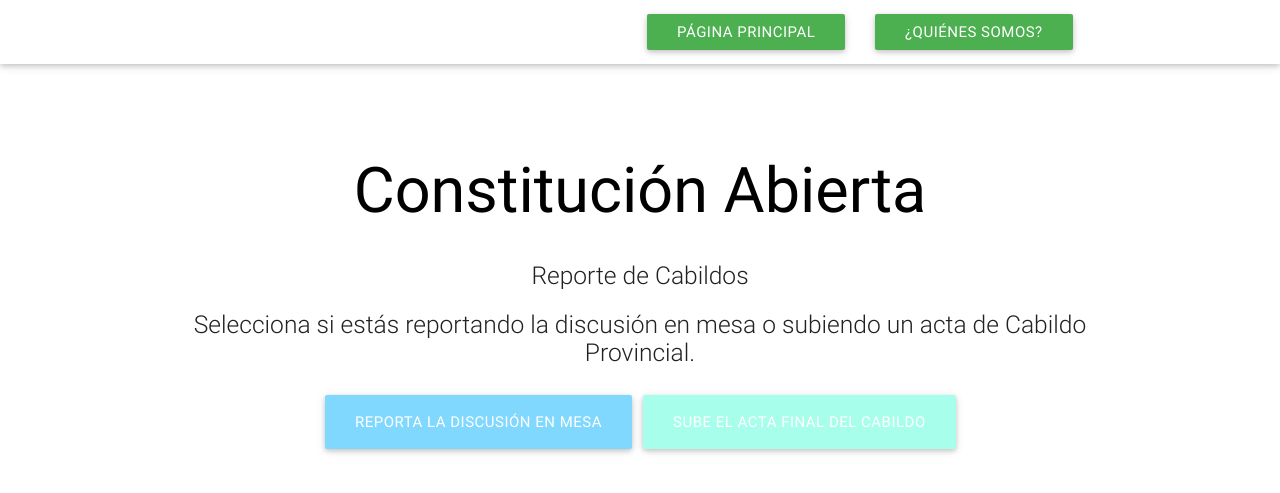
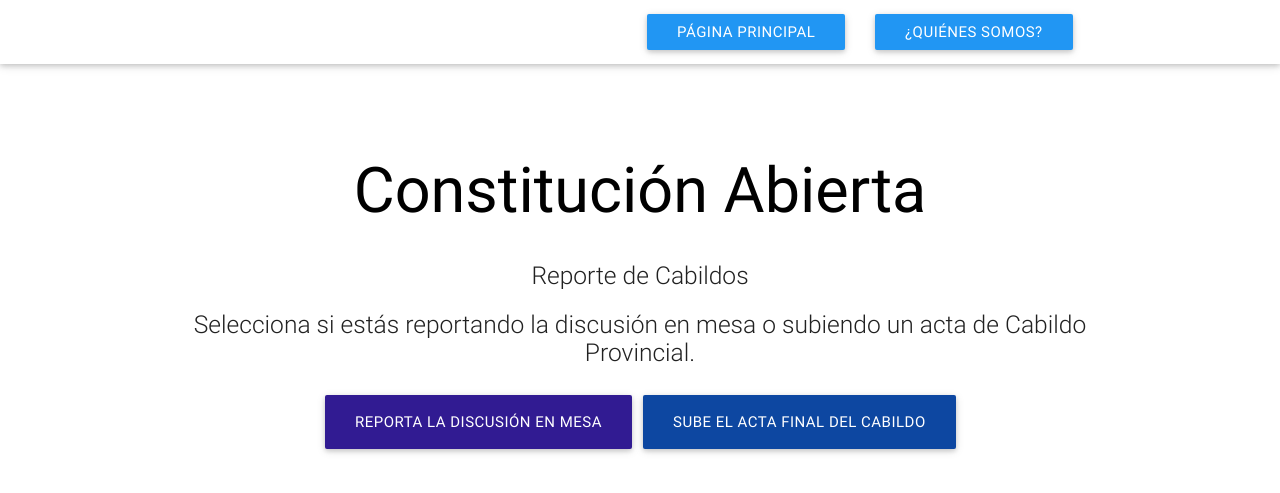
Before and after one commit to hirohope/constitucion-abierta, a Django app: page /cabildos/ in a window 1280 px wide. Shown: the top 493 px of the page. Run offline with Django 3.2, Linux system fonts and the light colour scheme; some libraries are stand-ins or nearby versions.

Commit message:
pagina elegir tipo cabildo

```diff
--- a/constitucion/templates/elegir-tipo-cabildo.html
+++ b/constitucion/templates/elegir-tipo-cabildo.html
@@ -28,10 +28,10 @@
   <nav class="white" role="navigation">
     <div class="nav-wrapper container">
       <ul class="right hide-on-med-and-down">
-        <li><a href="/quienes/" class="center col s3 btn waves-effect waves-light green">&iquest;Qui&eacute;nes Somos?</a></li>
+        <li><a href="/quienes/" class="center col s3 btn waves-effect waves-light blue">&iquest;Qui&eacute;nes Somos?</a></li>
       </ul>
       <ul class="right hide-on-med-and-down">
-        <li><a href="/" class="center col s3 btn waves-effect waves-light green">P&aacute;gina Principal</a></li>
+        <li><a href="/" class="center col s3 btn waves-effect waves-light blue">P&aacute;gina Principal</a></li>
       </ul>
 
     </div>
@@ -46,9 +46,9 @@
       </div>
 
       <div class="col center s12" style="margin-bottom: 20px">
-          <a href="http://constitucionabierta.cl/cabildos/mesa/" class="waves-effect light-blue accent-1 btn-large">Reporta la Discusi&oacute;n en Mesa</a>
+          <a href="http://constitucionabierta.cl/cabildos/mesa/" class="waves-effect deep-purple darken-4 btn-large">Reporta la Discusi&oacute;n en Mesa</a>
           <span class="hide-on-med-and-down">&nbsp;</span>
-          <a href="http://constitucionabierta.cl/cabildos/acta/" class="waves-effect teal accent-1 btn-large">Sube el Acta Final del Cabildo</a>
+          <a href="http://constitucionabierta.cl/cabildos/acta/" class="waves-effect blue darken-4 btn-large">Sube el Acta Final del Cabildo</a>
         </div>
       <br><br>
 
```
